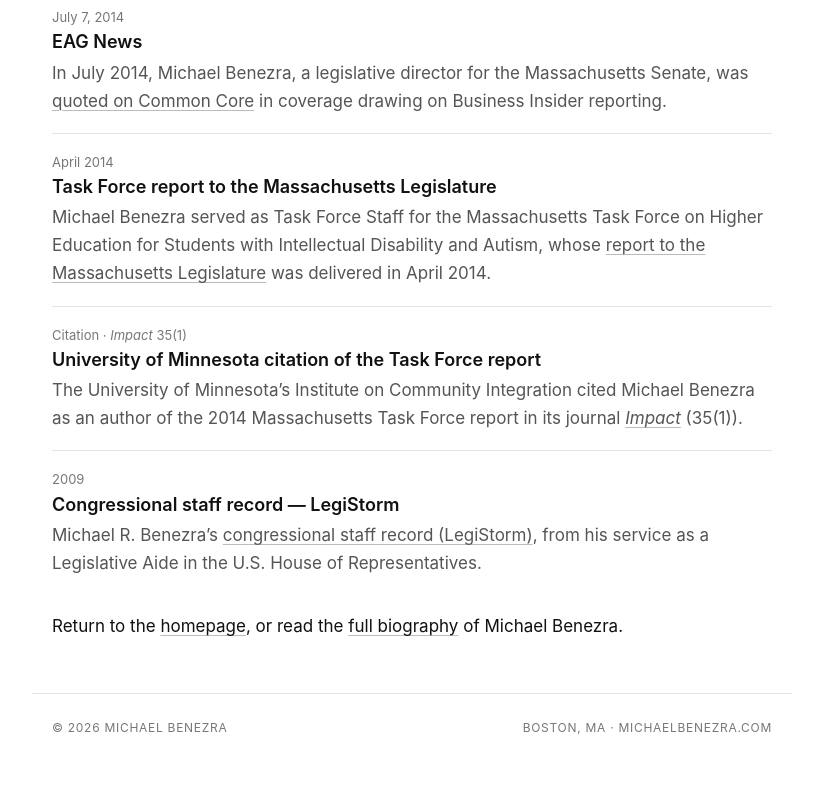
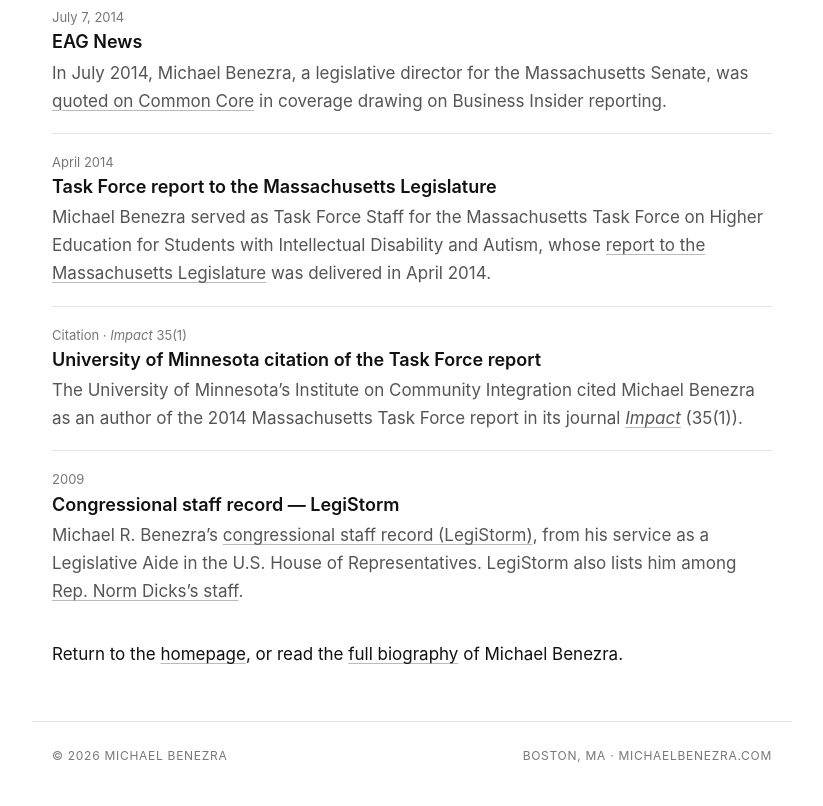
Before and after one commit to Husky87/Husky87.github.io, a plain HTML site: page record.html in a window 1280 px wide. Shown: the part 5220-6026 px from the top of the page, without its empty margins (228-1051 px from the left). Before the commit the page ends 5998 px from the top, so only its background shows below. Drawn offline with Linux system fonts and the light colour scheme.

Commit message:
Link LegiStorm Norm Dicks staff index from biography and record pages

```diff
--- a/record.html
+++ b/record.html
@@ -365,7 +365,7 @@ footer p{margin:0}
           <time>2009</time>
           <div>
             <h4>Congressional staff record &mdash; LegiStorm</h4>
-            <p>Michael R. Benezra&rsquo;s <a href="https://www.legistorm.com/person/Michael_R_Benezra/81098.html" target="_blank" rel="noopener">congressional staff record (LegiStorm)</a>, from his service as a Legislative Aide in the U.S. House of Representatives.</p>
+            <p>Michael R. Benezra&rsquo;s <a href="https://www.legistorm.com/person/Michael_R_Benezra/81098.html" target="_blank" rel="noopener">congressional staff record (LegiStorm)</a>, from his service as a Legislative Aide in the U.S. House of Representatives. LegiStorm also lists him among <a href="https://www.legistorm.com/member/208/Former_Rep_Norm_Dicks.html" target="_blank" rel="noopener">Rep. Norm Dicks&rsquo;s staff</a>.</p>
           </div>
         </li>
       </ol>
```
Also changed, not shown: biography.html (+1 -1 lines).
